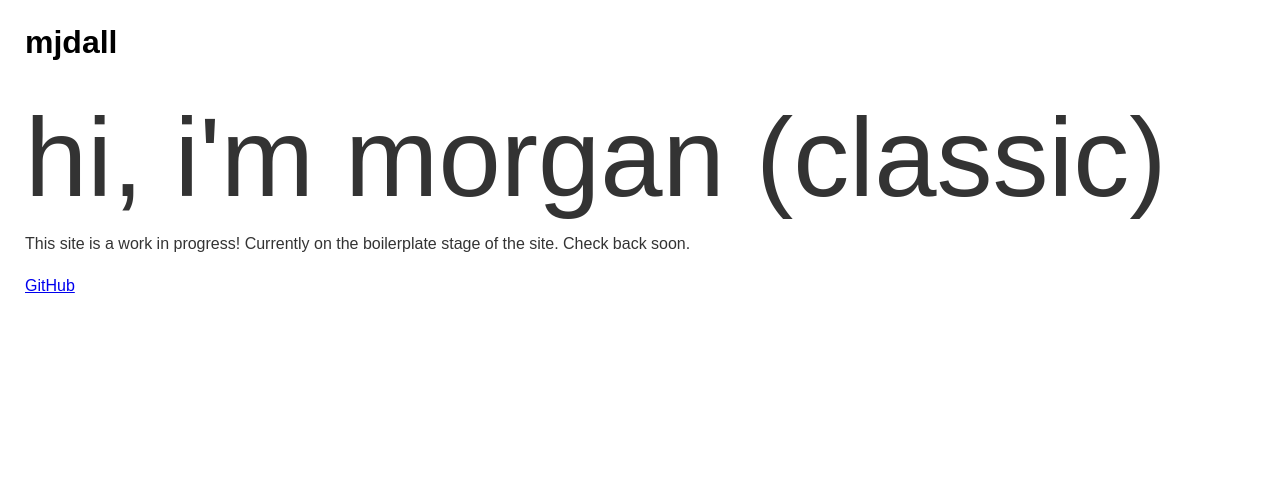
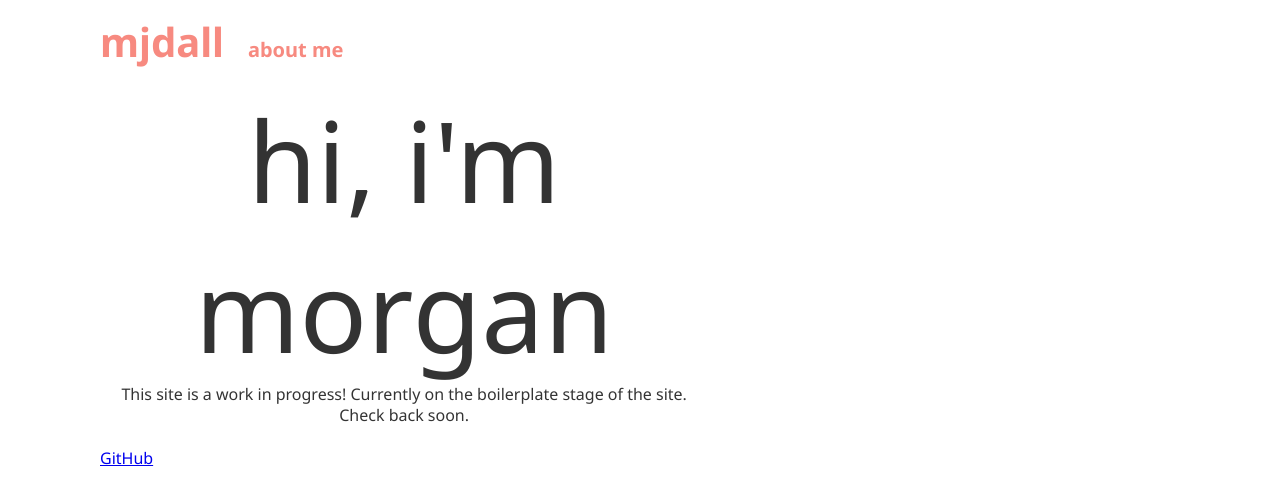
Before and after one commit to mjdall/mjdall-ps, a Gatsby site: page / in a window 1280 px wide. Built offline with nearby package versions, Linux system fonts and the light colour scheme; Gatsby itself is replaced by a stand-in of ours.

Commit message:
Add Styling Dependencies and Format

```diff
--- a/gatsby-config.js
+++ b/gatsby-config.js
@@ -13,8 +13,6 @@ module.exports = {
         path: `${__dirname}/src/images`,
       },
     },
-    `gatsby-plugin-sass`,
-    `gatsby-transformer-sharp`,
     `gatsby-plugin-sharp`,
     {
       resolve: `gatsby-plugin-manifest`,
@@ -28,6 +26,8 @@ module.exports = {
         icon: `src/images/gatsby-icon.png`, // This path is relative to the root of the site.
       },
     },
+    `gatsby-plugin-styled-components`,
+    `gatsby-transformer-sharp`,
     {
       resolve: `gatsby-plugin-typography`,
       options: {
--- a/package.json
+++ b/package.json
@@ -5,13 +5,14 @@
   "version": "0.1.0",
   "author": "Morgan Dally <morgandally4@gmail.com>",
   "dependencies": {
+    "babel-plugin-styled-components": "^1.10.1",
     "gatsby": "^2.9.4",
     "gatsby-image": "^2.1.4",
     "gatsby-plugin-manifest": "^2.1.1",
     "gatsby-plugin-offline": "^2.1.3",
     "gatsby-plugin-react-helmet": "^3.0.12",
-    "gatsby-plugin-sass": "^2.0.11",
     "gatsby-plugin-sharp": "^2.1.5",
+    "gatsby-plugin-styled-components": "^3.0.7",
     "gatsby-plugin-typography": "^2.2.13",
     "gatsby-source-filesystem": "^2.0.39",
     "gatsby-transformer-sharp": "^2.1.21",
@@ -21,6 +22,7 @@
     "react-dom": "^16.8.6",
     "react-helmet": "^5.2.1",
     "react-typography": "^0.16.19",
+    "styled-components": "^4.3.1",
     "typography": "^0.16.19"
   },
   "devDependencies": {
--- /dev/null
+++ b/src/components/Header.js
@@ -0,0 +1,32 @@
+import React from 'react'
+import { Link } from 'gatsby'
+import PropTypes from 'prop-types'
+
+import HeaderText from './Style/HeaderText'
+
+const Header = ({ siteTitle }) => (
+  <header style={{ paddingTop: '20px' }}>
+    <>
+      <HeaderText inline removeLink>
+        <Link to="/" style={{ textDecoration: 'none', color: '#F78A80' }}>
+          {siteTitle}
+        </Link>
+      </HeaderText>
+      <HeaderText inline removeLink fontSize="1.25rem">
+        <Link to="/" style={{ textDecoration: 'none', color: '#F78A80' }}>
+          about me
+        </Link>
+      </HeaderText>
+    </>
+  </header>
+)
+
+Header.propTypes = {
+  siteTitle: PropTypes.string,
+}
+
+Header.defaultProps = {
+  siteTitle: ``,
+}
+
+export default Header
--- a/src/components/layout.js
+++ b/src/components/MainLayout.js
@@ -1,15 +1,9 @@
-/**
- * Layout component that queries for data
- * with Gatsby's StaticQuery component
- *
- * See: https://www.gatsbyjs.org/docs/static-query/
- */
-
 import React from 'react'
 import PropTypes from 'prop-types'
 import { StaticQuery, graphql } from 'gatsby'
 
-import Header from './header'
+import Header from './Header'
+// import CenterWrapper from './Style/CenterWrapper'
 
 const Layout = ({ children }) => (
   <StaticQuery
@@ -24,17 +18,15 @@ const Layout = ({ children }) => (
     `}
     render={data => (
       <>
-        <Header siteTitle={data.site.siteMetadata.title} />
         <div
           style={{
-            paddingLeft: `25px`,
-            paddingRight: `25px`,
+            paddingLeft: `100px`,
+            paddingRight: `100px`,
           }}
         >
+          <Header siteTitle={data.site.siteMetadata.title} />
           <main>{children}</main>
-          <footer>
-            <a href="https://github.com/mjdall/mjdall-ps">GitHub</a>
-          </footer>
+          <a href="https://github.com/mjdall/mjdall-ps">GitHub</a>
         </div>
       </>
     )}
--- /dev/null
+++ b/src/components/Style/CenterWrapper.js
@@ -0,0 +1,29 @@
+import React from 'react'
+import styled from 'styled-components'
+
+const CenterWrapper = ({ children }) => {
+  const ParentContainer = styled.div`
+    margin: 0;
+    padding: 0;
+    width: 100%;
+    height: 100%;
+    display: table-cell;
+    vertical-align: middle;
+    text-align: center;
+  `
+
+  const ChildContainer = styled.div`
+    position: relative;
+    padding: 0;
+    text-align: center;
+    max-width: 80%;
+  `
+
+  return (
+    <ParentContainer>
+      <ChildContainer>{children}</ChildContainer>
+    </ParentContainer>
+  )
+}
+
+export default CenterWrapper
--- /dev/null
+++ b/src/components/Style/HeaderText.js
@@ -0,0 +1,11 @@
+import styled from 'styled-components'
+
+const defaults = {
+  fontSize: '2.5rem',
+}
+
+export default styled.h1`
+  font-size: ${props => (props.fontSize ? props.fontSize : defaults.fontSize)};
+  padding-right: 1.5rem;
+  display: ${props => props.inline && 'inline-block'};
+`
--- /dev/null
+++ b/src/components/Style/Shrug.js
@@ -0,0 +1,5 @@
+import React from 'react'
+
+const Shrug = () => <p>¯\_(ツ)_/¯</p>
+
+export default Shrug
--- /dev/null
+++ b/src/components/Style/Text.js
@@ -0,0 +1,5 @@
+import styled from 'styled-components'
+
+export default styled.p`
+  font-size: ${props => props.fontSize};
+`
--- a/src/components/header.js
+++ /dev/null
@@ -1,37 +0,0 @@
-import { Link } from 'gatsby'
-import PropTypes from 'prop-types'
-import React from 'react'
-
-const Header = ({ siteTitle }) => (
-  <header
-    style={{
-      marginBottom: `1.45rem`,
-      paddingTop: `25px`,
-      paddingLeft: `25px`,
-    }}
-  >
-    <div>
-      <h1 style={{ margin: 0 }}>
-        <Link
-          to="/"
-          style={{
-            color: `black`,
-            textDecoration: `none`,
-          }}
-        >
-          {siteTitle}
-        </Link>
-      </h1>
-    </div>
-  </header>
-)
-
-Header.propTypes = {
-  siteTitle: PropTypes.string,
-}
-
-Header.defaultProps = {
-  siteTitle: ``,
-}
-
-export default Header
--- a/src/pages/404.js
+++ b/src/pages/404.js
@@ -1,7 +1,7 @@
 import React from 'react'
 
-import Layout from '../components/layout'
-import SEO from '../components/seo'
+import Layout from '../components/MainLayout'
+import SEO from '../components/SEO'
 
 const NotFoundPage = () => (
   <Layout>
--- a/src/pages/index.js
+++ b/src/pages/index.js
@@ -1,18 +1,22 @@
 import React from 'react'
 
-import Layout from '../components/layout'
-import SEO from '../components/seo'
+import Layout from '../components/MainLayout'
+import SEO from '../components/SEO'
+import CenterWrapper from '../components/Style/CenterWrapper'
 
-import '../style/style.scss'
-
-const IndexPage = () => (
+const IndexPage = () => {
+  return (
     <Layout>
       <SEO title="Home" />
-    <p className="main-text-header">hi, i'm morgan (classic)</p>
+      <CenterWrapper>
+        <p style={{ fontSize: '7rem', marginBottom: '0px' }}>hi, i'm morgan</p>
         <p>
-      This site is a work in progress! Currently on the boilerplate stage of the site. Check back soon.
+          This site is a work in progress! Currently on the boilerplate stage of
+          the site. Check back soon.
         </p>
+      </CenterWrapper>
     </Layout>
   )
+}
 
 export default IndexPage
--- a/src/pages/page-2.js
+++ b/src/pages/page-2.js
@@ -1,8 +1,8 @@
 import React from 'react'
 import { Link } from 'gatsby'
 
-import Layout from '../components/layout'
-import SEO from '../components/seo'
+import Layout from '../components/MainLayout'
+import SEO from '../components/SEO'
 
 const SecondPage = () => (
   <Layout>
--- a/src/style/style.scss
+++ /dev/null
@@ -1,4 +0,0 @@
-.main-text-header {
-    font-size: 7rem;
-    margin-bottom: 0px;
-}
--- a/src/utils/typography.js
+++ b/src/utils/typography.js
@@ -1,12 +1,16 @@
 import Typography from 'typography'
 
 const typography = new Typography({
+  googleFonts: [
+    {
+      name: 'Noto Sans',
+      styles: ['100', '300', '400', '700'],
+    },
+  ],
   baseFontSize: '16px',
   baseLineHeight: 1.333,
-  headerFontFamily: [
-    'Arial',
-  ],
-  bodyFontFamily: ['Arial'],
+  headerFontFamily: ['Noto Sans'],
+  bodyFontFamily: ['Noto Sans'],
 })
 
 export default typography
```
Also changed, not shown: src/components/SEO.js (renamed from src/components/seo.js, +0 -7 lines), README.md, src/components/Image.js (renamed from src/components/image.js), 1 other file. Lines whose indentation alone changed are shown as unchanged.
